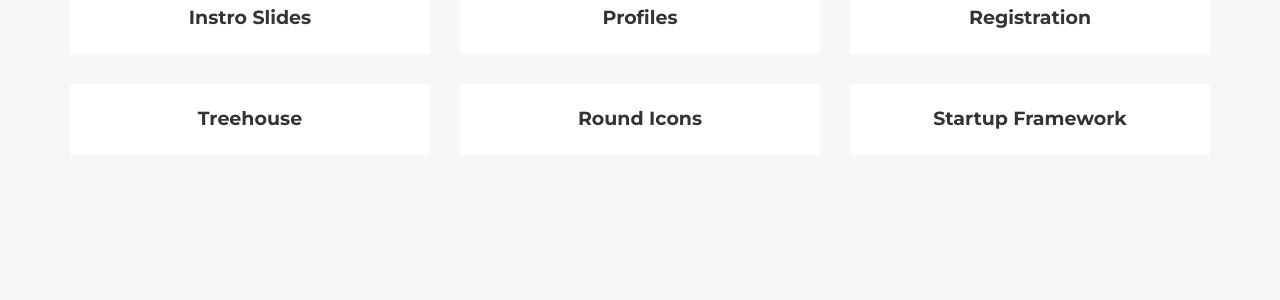
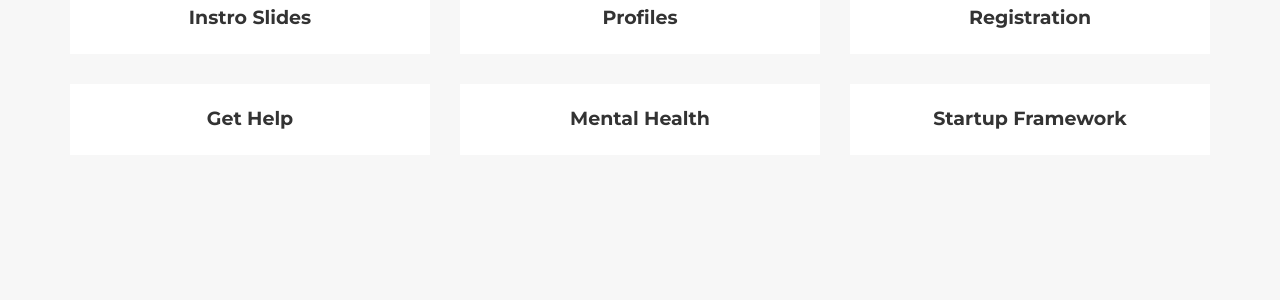
Before and after one commit to Uman-app/uman-app.github.io, a Jekyll site: the page built from _posts/2014-07-15-project-4.markdown, in a window 1280 px wide and 900 px high, scrolled down 1912 px. Shown: the part 153-453 px from the top of the window. Built offline with Jekyll 4.4.1, drawn with Linux system fonts in a browser that asks for light colours; some web fonts are replaced.

Commit message:
added 2 more screenshots

```diff
--- a/_posts/2014-07-13-project-6.markdown
+++ b/_posts/2014-07-13-project-6.markdown
@@ -1,11 +1,11 @@
 ---
-title: Round Icons
+title: Mental Health
 subtitle: Graphic Design
 layout: default
 modal-id: 6
 date: 2014-07-15
-img: roundicons.png
-thumbnail: roundicons-thumbnail.png
+img: mental.jpg
+thumbnail: mental-thumbnail.jpg
 alt: image-alt
 project-date: April 2014
 client: Start Bootstrap
--- a/_posts/2014-07-15-project-4.markdown
+++ b/_posts/2014-07-15-project-4.markdown
@@ -1,11 +1,11 @@
 ---
-title: Treehouse
+title: Get Help
 subtitle: Website Design
 layout: default
 modal-id: 4
 date: 2014-07-15
-img: treehouse.png
-thumbnail: treehouse-thumbnail.png
+img: gethelp.jpg
+thumbnail: gethelp-thumbnail.jpg
 alt: image-alt
 project-date: April 2014
 client: Start Bootstrap
```
Also changed, not shown: img/portfolio/gethelp-thumbnail.jpg (added), img/portfolio/gethelp.jpg (added), img/portfolio/mental-thumbnail.jpg (added), img/portfolio/mental.jpg (added), img/team/5.jpg.
